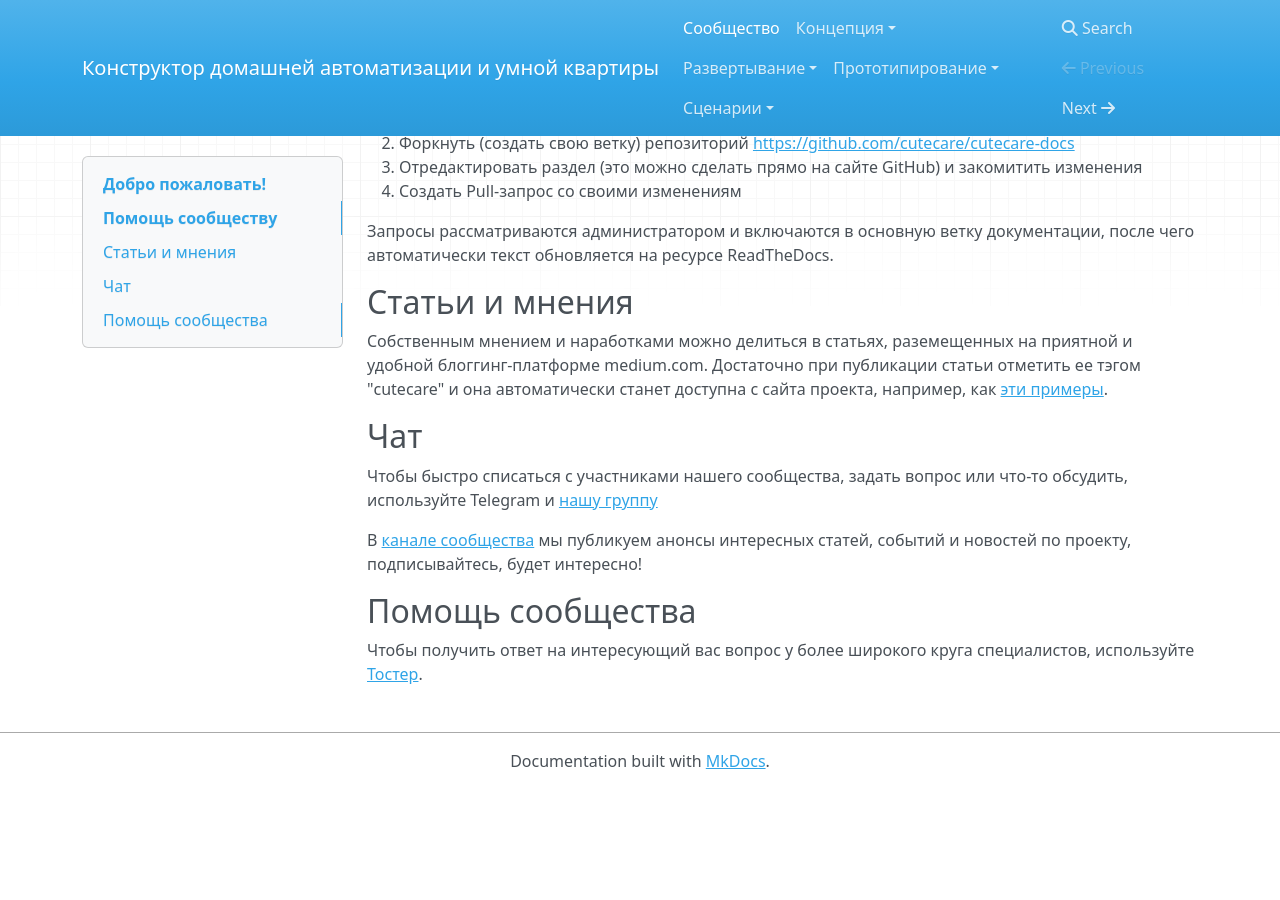
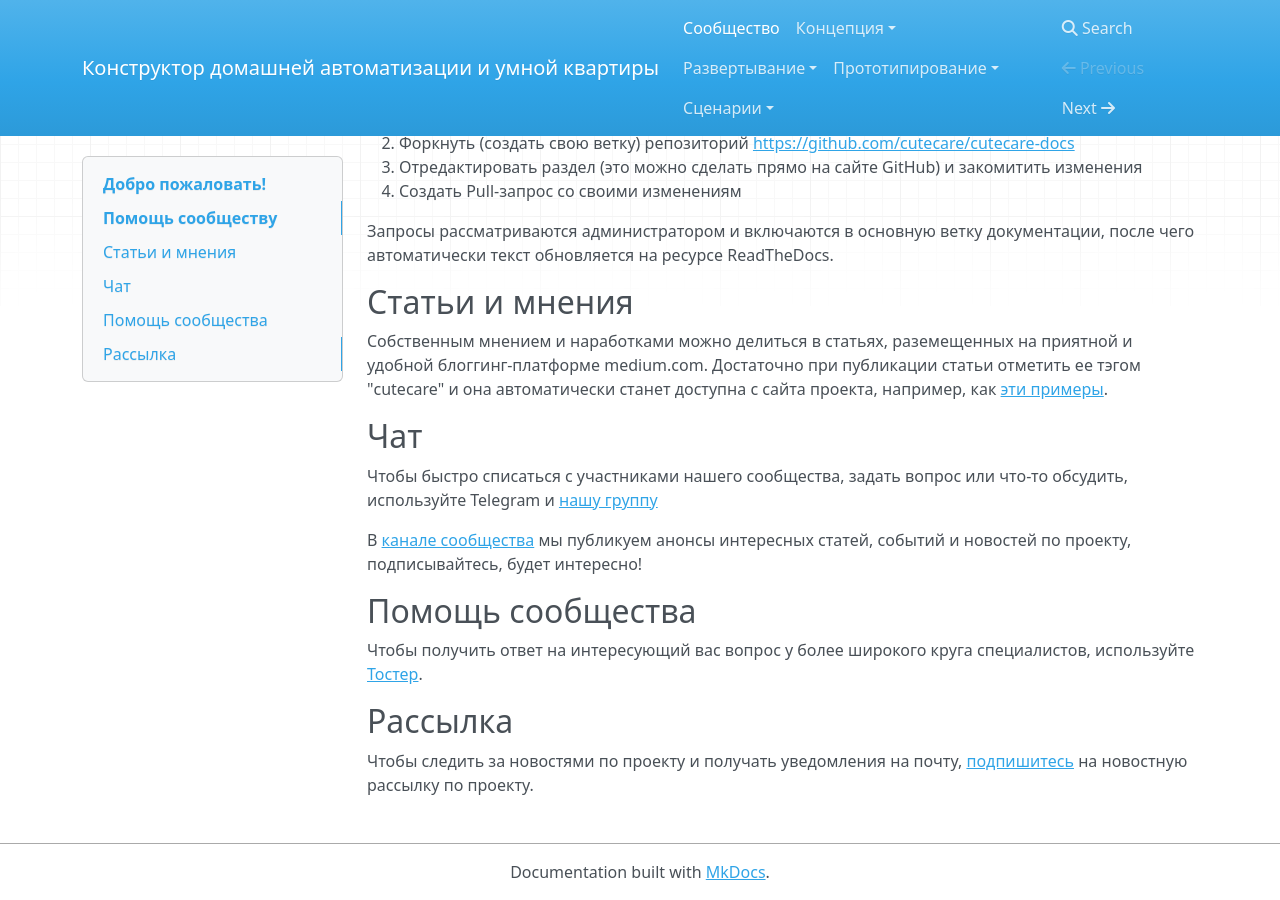
Before and after one commit to cutecare/cutecare-docs, an MkDocs documentation site: the page built from docs/index.md, in a window 1280 px wide and 900 px high, scrolled down 801 px. Built offline with MkDocs 1.6.1, drawn with Linux system fonts in a browser that asks for light colours; nearby versions of some CDN libraries; old or Windows-style settings are respelled for this version of MkDocs; before the commit the page ends 1590 px from its top, so only the background shows below that.

Commit message:
Update index.md

```diff
--- a/docs/index.md
+++ b/docs/index.md
@@ -40,3 +40,7 @@
 ## Помощь сообщества
 
 Чтобы получить ответ на интересующий вас вопрос у более широкого круга специалистов, используйте [Тостер](https://toster.ru/tag/%D1%83%D0%BC%D0%BD%D1%8B%D0%B9%20%D0%B4%D0%BE%D0%BC/questions).
+
+## Рассылка
+
+Чтобы следить за новостями по проекту и получать уведомления на почту, [подпишитесь](https://cutecare.us17.list-manage.com/subscribe?u=a93eea03bf67e37ae401e22a8&id=b7c2c6ef90) на новостную рассылку по проекту.
```
